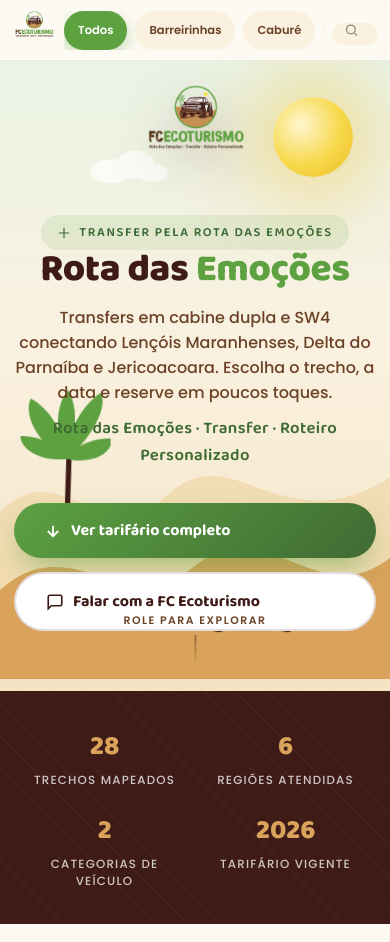
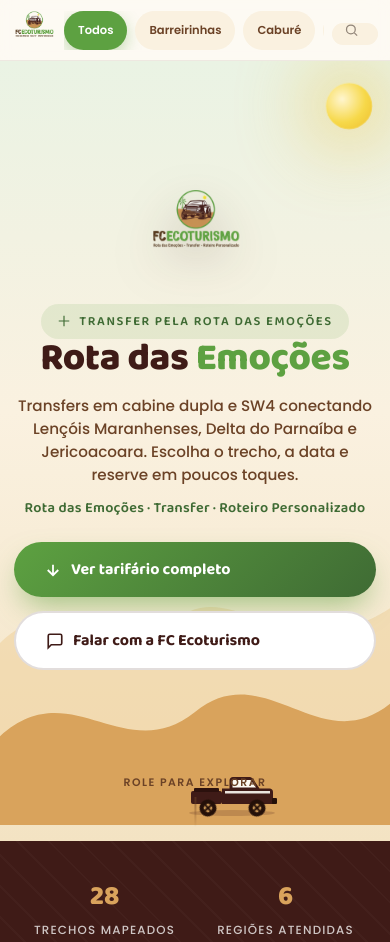
Before and after one commit to mmrovtredu-ctrl/FCECOTURISMO, a plain HTML site: page index.html in a window 390 px wide. Shown: the top 942 px of the page. Drawn offline with Linux system fonts and the light colour scheme.

Commit message:
Add files via upload

```diff
--- a/styles.css
+++ b/styles.css
@@ -439,11 +439,14 @@
   .search-box input{width:130px;}
   .search-box input:focus{width:150px;}
   .topbar-logo .name{display:none;}
-  .hero{min-height:auto;padding-top:26px;padding-bottom:60px;}
-  .truck-scene{height:130px;}
-  .truck{width:140px;}
-  .palm{width:90px;bottom:24%;}
-  .sun{width:76px;height:76px;top:6%;}
+  .hero{min-height:820px;padding-top:90px;padding-bottom:120px;}
+  .truck-scene{height:110px;bottom:4%;}
+  .truck{width:120px;}
+  .palm{width:70px;bottom:20%;left:4%;opacity:.8;}
+  .sun{width:58px;height:58px;top:4%;right:6%;}
+  .cloud{display:none;}
+  .scroll-cue{bottom:14px;}
+  .hero-ctas{margin-top:24px;}
 }
 @media (max-width:560px){
   .hero-ctas{flex-direction:column;align-items:stretch;}
@@ -452,8 +455,16 @@
   .chip{padding:10px 13px;font-size:.72rem;}
   .search-box input{width:44px;padding:10px 10px 10px 34px;background:var(--sand-lighter);border-color:transparent;font-size:0;}
   .search-box input:focus, .search-box input:not(:placeholder-shown){width:130px;font-size:.82rem;background:#fff;border-color:var(--green);}
+  .hero{min-height:780px;padding-top:70px;padding-bottom:110px;}
   .hero-content{padding:0 14px;}
-  .hero-logo{width:110px;height:110px;}
+  .hero-logo{width:100px;height:100px;margin-bottom:12px;}
+  .hero-sub{font-size:.95rem;}
+  .hero-tagline{font-size:.9rem;}
+  .hero-ctas{margin-top:22px;}
+  .palm{display:none;}
+  .sun{width:44px;height:44px;top:3%;right:5%;}
+  .truck-scene{height:90px;bottom:3%;}
+  .truck{width:100px;}
   .region-head{flex-wrap:wrap;}
   .region-head .count{margin-left:0;}
   .dest-card{width:220px;}
```
